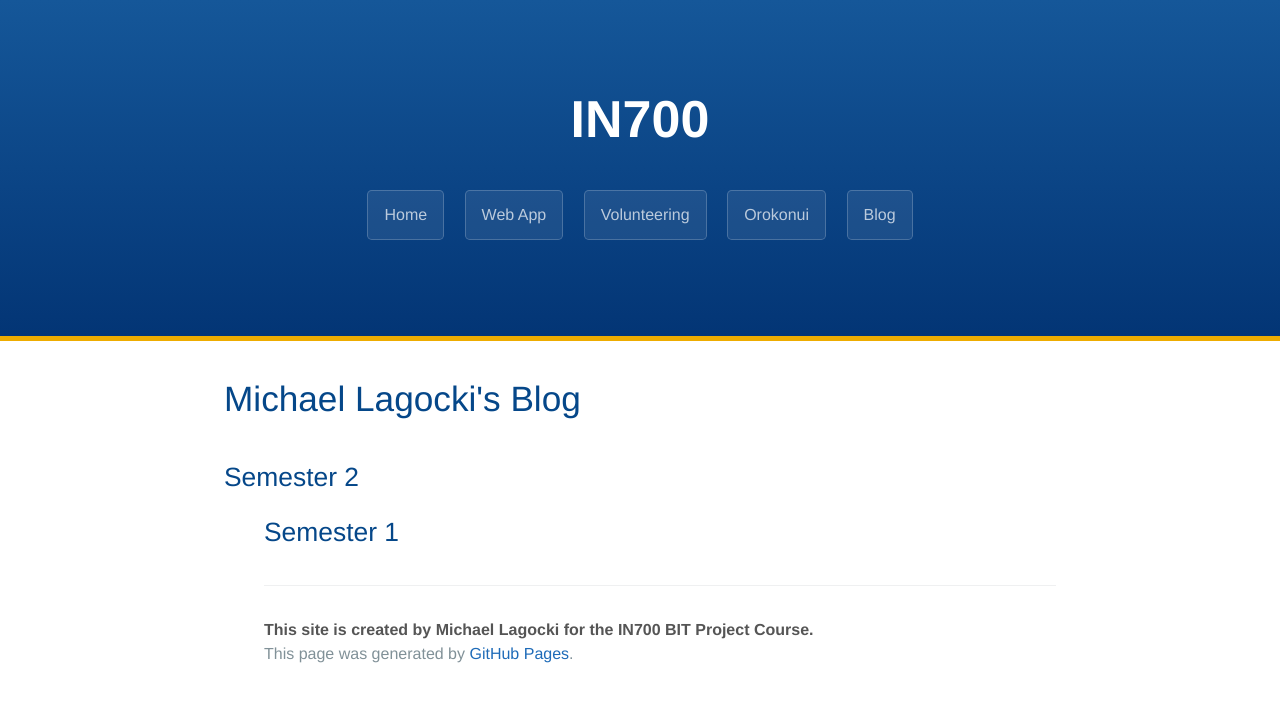
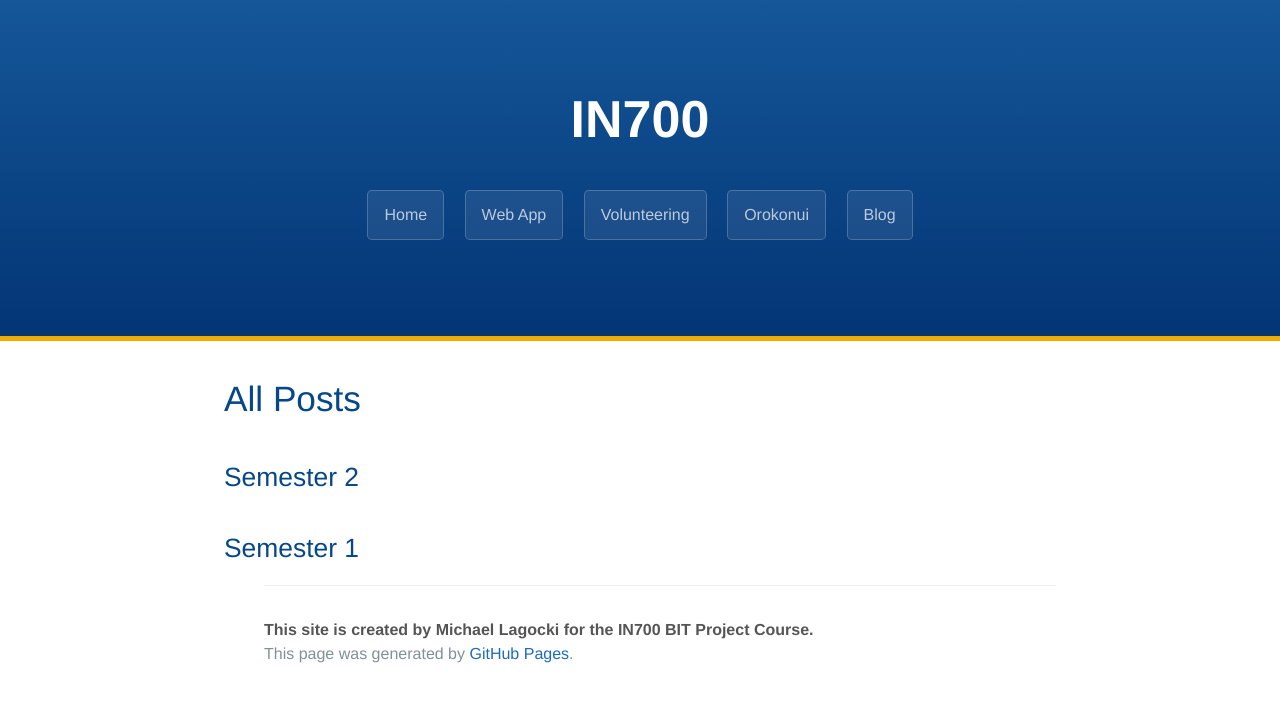
Before and after one commit to kammorne/IN700, a Jekyll site: the page built from blog/index.html, in a window 1280 px wide. Shown: the top 702 px of the page. Built offline with Jekyll 4.4.1, drawn with Linux system fonts in a browser that asks for light colours.

Commit message:
Update index.html

```diff
--- a/blog/index.html
+++ b/blog/index.html
@@ -1,6 +1,6 @@
 ---
 layout: default
-title: Michael Lagocki's Blog
+title: All Posts
 ---
 	<h1>{{ page.title }}</h1>
 	{% for tag in tags %}
@@ -14,6 +14,8 @@ title: Michael Lagocki's Blog
 	    		<li><span>{{ post.date | date_to_string }}</span> » <a href="{{ site.baseurl }}{{ post.url }}" title="{{ post.title }}">{{ post.title }}</a></li>
 	  	{% endif %}
 	{% endfor %}
+	</ul>
+
 	<h2>Semester 1</h2>
 	<ul class="posts">
 	{% for post in site.posts %}
@@ -21,4 +23,3 @@ title: Michael Lagocki's Blog
 	    		<li><span>{{ post.date | date_to_string }}</span> » <a href="{{ site.baseurl }}{{ post.url }}" title="{{ post.title }}">{{ post.title }}</a></li>
 	  	{% endif %}
 	{% endfor %}
-	</ul>
```
